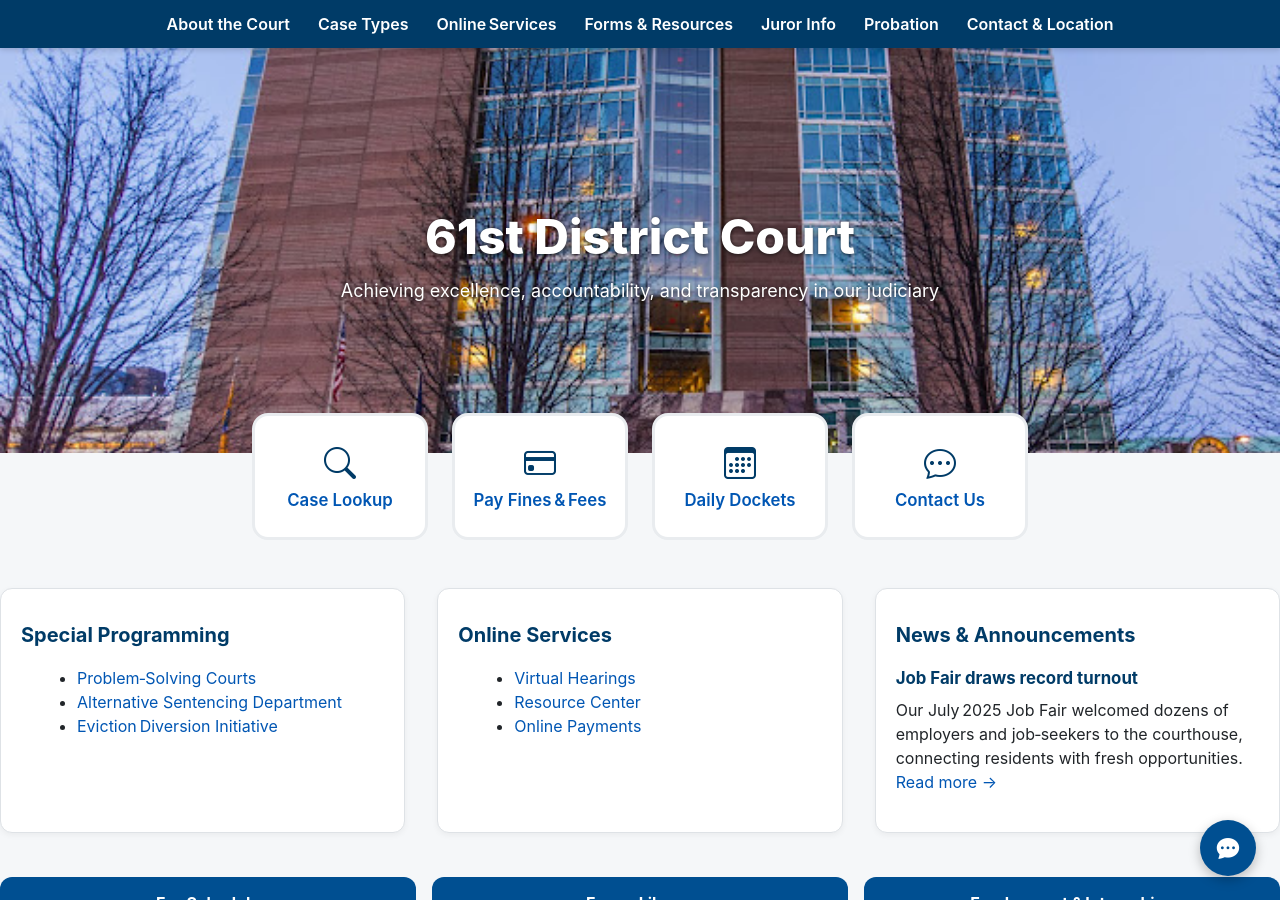
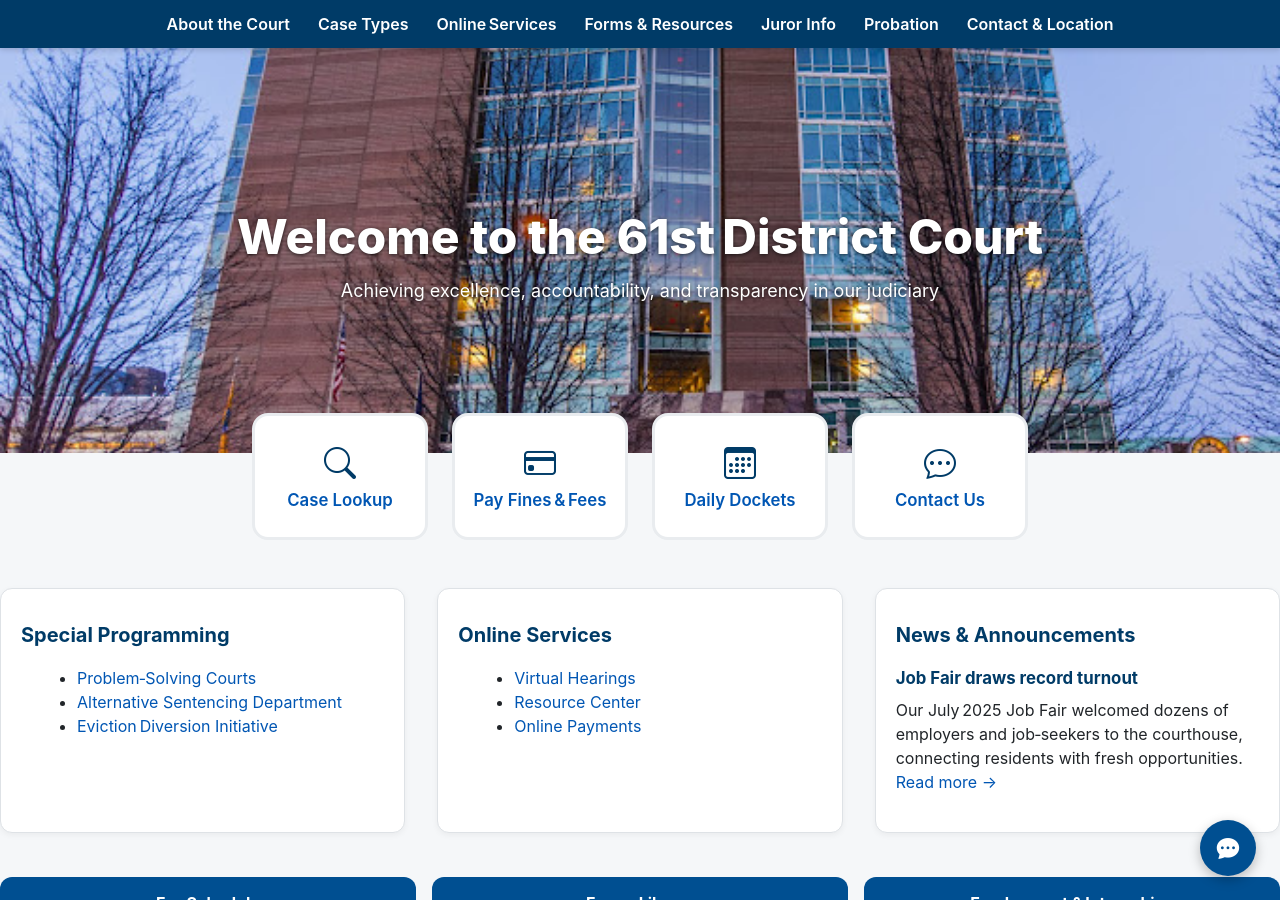
Before and after one commit to DrStern/DanFischer.github.io, a Jekyll site: the page built from index.md, in a window 1280 px wide and 900 px high. Built offline with Jekyll 4.4.1, drawn with Linux system fonts in a browser that asks for light colours.

Commit message:
Update index.md

```diff
--- a/index.md
+++ b/index.md
@@ -5,7 +5,7 @@ title: 61st District Court
 
 <!-- HERO -->
 <div class="hero text-center">
-  <h1>61st District Court</h1>
+  <h1>Welcome to the 61st District Court</h1>
   <p>Achieving excellence, accountability, and transparency in our judiciary</p>
 </div>
 
```
